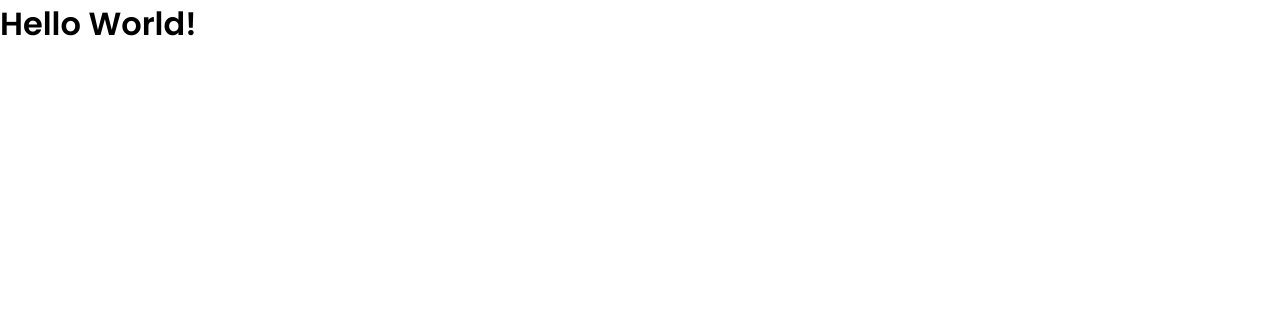
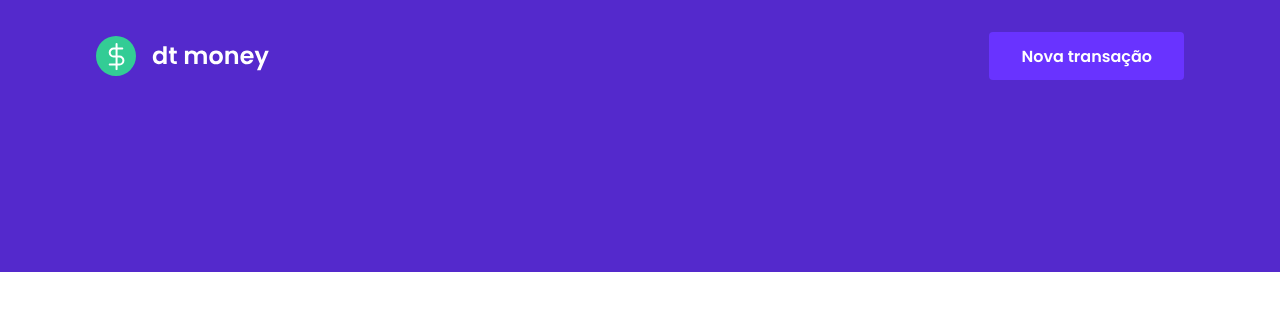
Before and after one commit to martinsvinicius/dtmoney, a React (Create React App) app: page / in a window 1280 px wide. Shown: the top 310 px of the page. Built offline with nearby package versions, Linux system fonts and the light colour scheme.

Commit message:
creating header component

```diff
--- a/src/App.tsx
+++ b/src/App.tsx
@@ -1,10 +1,11 @@
+import { Header } from "./components/Header";
 import { GlobalStyle } from "./styles/global";
 
 export function App() {
   return (
-    <div className="App">
-      <h1>Hello World!</h1>
+    <>
+      <Header />
       <GlobalStyle />
-    </div>
+    </>
   );
 }
--- /dev/null
+++ b/src/components/Header/index.tsx
@@ -0,0 +1,18 @@
+//images
+import logoImg from '../../assets/logo.svg';
+
+//styles
+import { Container, Content } from './styles';
+
+export function Header() {
+  return (
+    <Container>
+      <Content>
+        <img src={logoImg} alt="dt money"/>
+        <button type="button">
+          Nova transação
+        </button>
+      </Content>
+    </Container>
+  );
+}
--- /dev/null
+++ b/src/components/Header/styles.ts
@@ -0,0 +1,34 @@
+import styled from 'styled-components';
+
+export const Container = styled.header`
+  background: var(--blue);
+`;
+
+export const Content = styled.div`
+  max-width: 1120px;
+  margin: 0 auto;
+
+  padding: 2rem 1rem 12rem;
+  display: flex;
+  justify-content: space-between;
+  align-items: center;
+
+  button {
+    background: var(--blue-light);
+    height: 3rem;
+
+    padding: 0 2rem;
+    border: 0;
+    border-radius: 0.25rem;
+
+    font-size: 1rem;
+    font-weight: 600;
+    color: #FFF;
+
+    transition: filter .2s;
+
+    &:hover {
+      filter: brightness(0.9);
+    }
+  }
+`;
```
